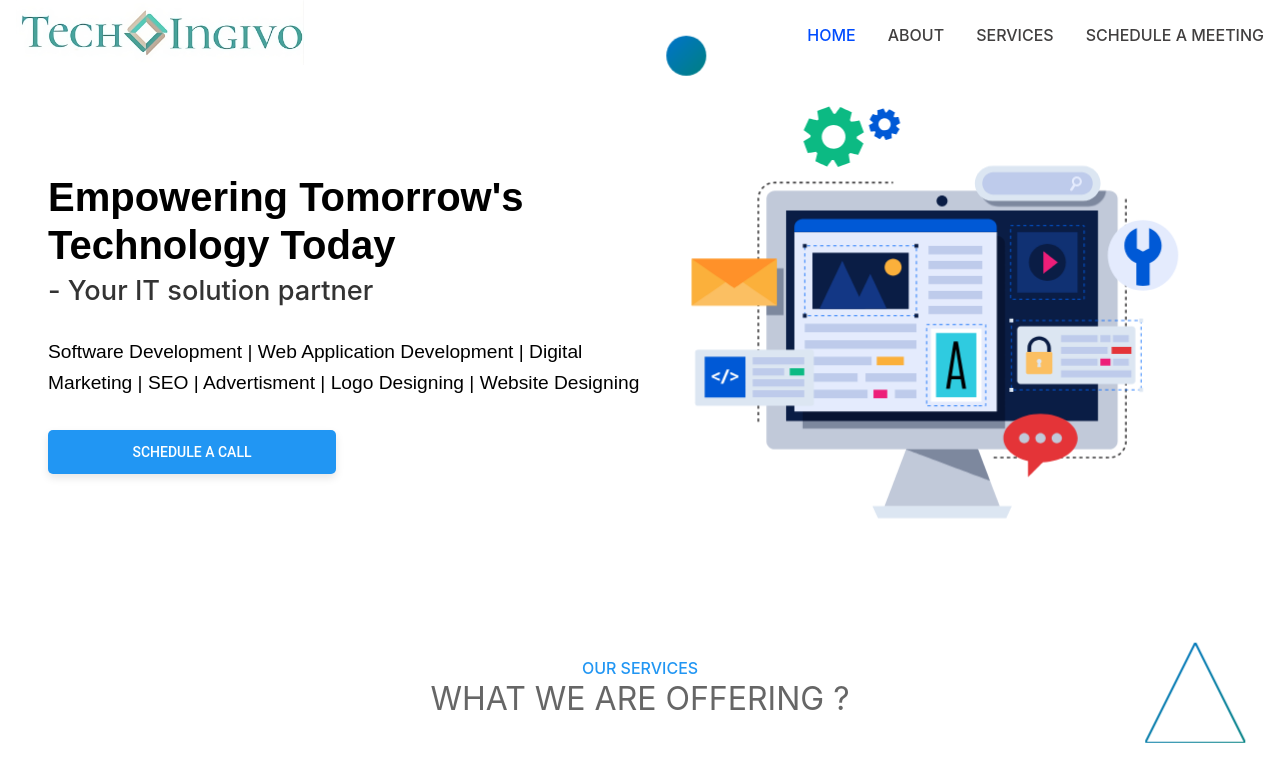
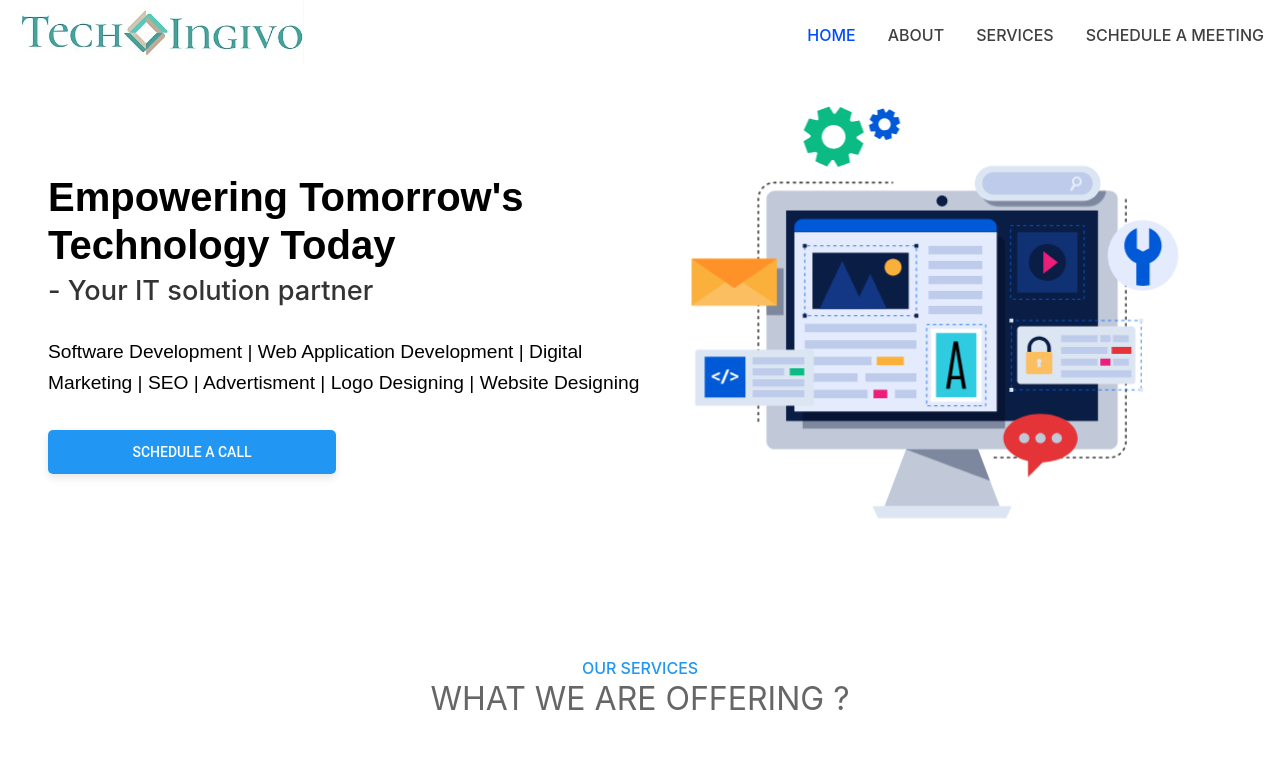
Before and after one commit to Shubhankardev90/techingivo, a Next.js app: page / in a window 1280 px wide. Shown: the top 778 px of the page. Built offline with nearby package versions, Linux system fonts and the light colour scheme.

Commit message:
shapes removed

```diff
--- a/src/components/Hero.js
+++ b/src/components/Hero.js
@@ -49,10 +49,10 @@ const Hero = () => {
                     </Box>
                 </Grid>
                 <Grid item md={6} sm={12} xs={12} px={3} className={HeroStyles.rightContent}>
-                    <Box className={FloatingStyles.floatingShape}><FloatingCircle startColor="#0074cc" endColor="#008080" /></Box>
+                    {/* <Box className={FloatingStyles.floatingShape}><FloatingCircle startColor="#0074cc" endColor="#008080" /></Box> */}
                     {/* <Image src='/hero.png' height="100" width="70" layout='responsive' className={HeroStyles.image} alt="Techingivo Hero" priority /> */}
                     <LottieAnimation animationData={HeroAnimationData} />
-                    <Box className={FloatingStyles.floatingShape} bottom="2rem" right="2rem"><FloatingTriangle height={100} width={100} startColor="#0074cc" endColor="#008080" /></Box>
+                    {/* <Box className={FloatingStyles.floatingShape} bottom="2rem" right="2rem"><FloatingTriangle height={100} width={100} startColor="#0074cc" endColor="#008080" /></Box> */}
                 </Grid>
             </Grid>
         </Box>
```
